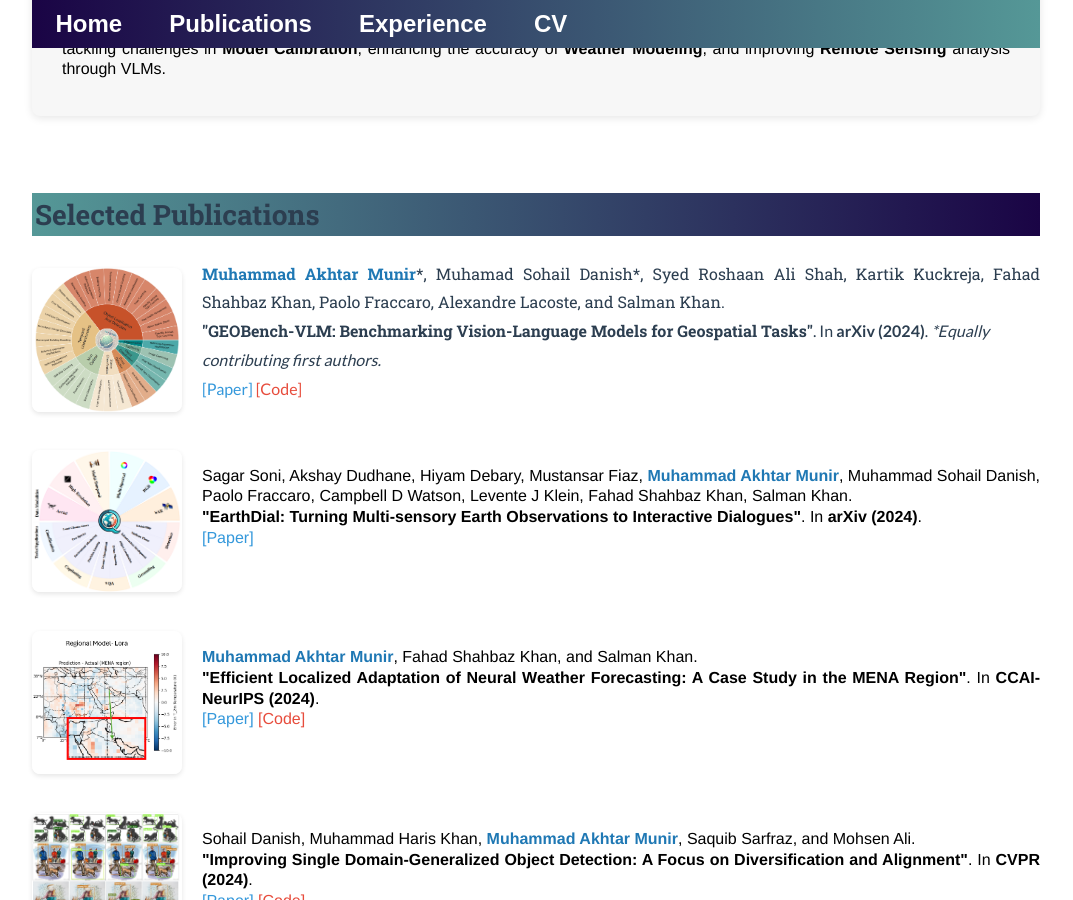
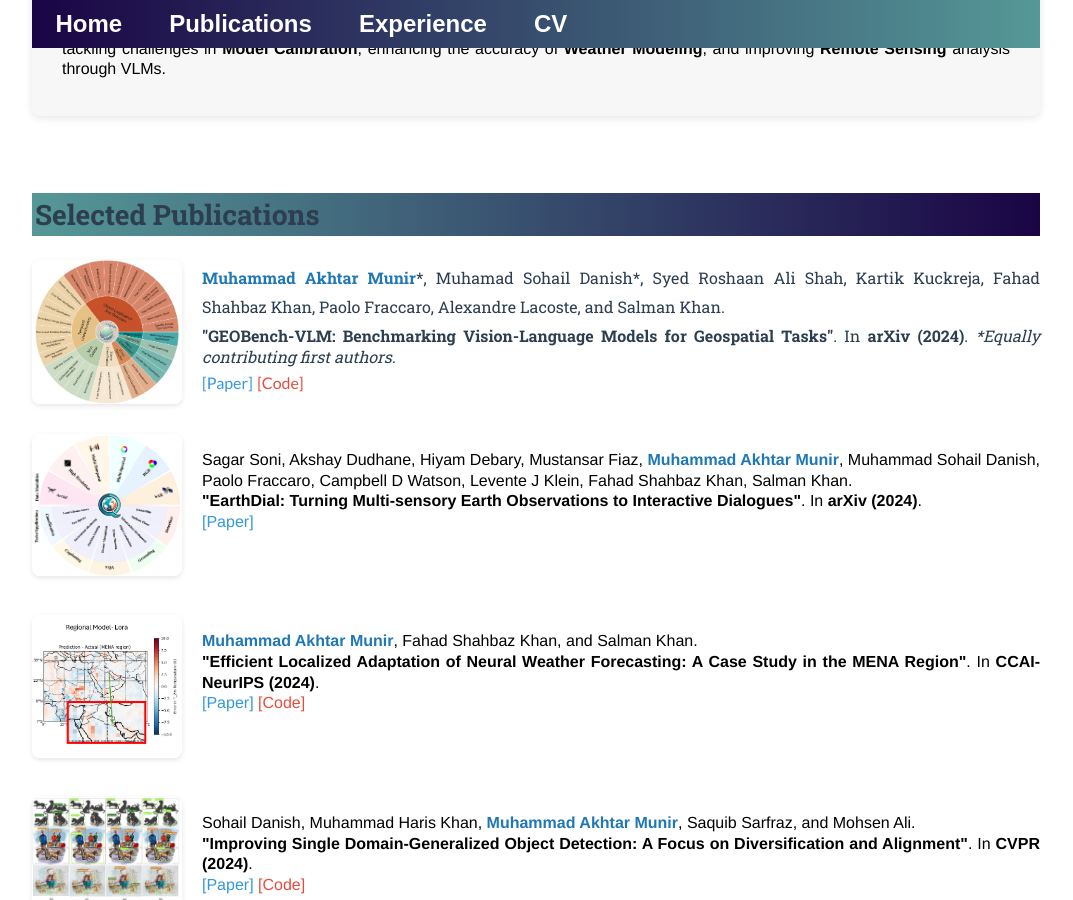
Before and after one commit to akhtarvision/akhtarvision.github.io, a Jekyll site: the page built from index.html, in a window 1280 px wide and 900 px high, scrolled down 392 px. Shown: the whole window, without its empty margins (104-1177 px from the left). Built offline with Jekyll 4.4.1, drawn with Linux system fonts in a browser that asks for light colours.

Commit message:
Update index.html

```diff
--- a/index.html
+++ b/index.html
@@ -60,14 +60,16 @@
 
             <!-- Publication Details -->
             <div style="flex: 1;">
-                <p style="margin: 0;">
-                    <p style="font-family: 'Roboto Slab', serif; font-size: 16px; line-height: 1.8; color: #2c3e50; margin: 0;">
-                        <b style="font-family: 'Roboto Slab', serif; color: #1f78b4;">Muhammad Akhtar Munir</b>*, Muhamad Sohail Danish*, Syed Roshaan Ali Shah, Kartik Kuckreja, Fahad Shahbaz Khan, Paolo Fraccaro, Alexandre Lacoste, and Salman Khan.
-                    </p>
-                    <strong style="font-family: 'Roboto Slab', serif; font-size: 16px; color: #2c3e50;">"GEOBench-VLM: Benchmarking Vision-Language Models for Geospatial Tasks"</strong>.
-                    In <strong>arXiv (2024)</strong>. <i>*Equally contributing first authors.</i><br>
-                    <a href="https://arxiv.org/pdf/2411.19325" style="text-decoration: none; color: #3498db;">[Paper]</a>
-                    <a href="https://github.com/The-AI-Alliance/GEO-Bench-VLM" style="text-decoration: none; color: #e74c3c;">[Code]</a>
+                <p style="font-family: 'Roboto Slab', serif; font-size: 16px; line-height: 1.8; color: #2c3e50; margin: 0;">
+                    <b style="color: #1f78b4;">Muhammad Akhtar Munir</b>*, Muhamad Sohail Danish*, Syed Roshaan Ali Shah, Kartik Kuckreja, Fahad Shahbaz Khan, Paolo Fraccaro, Alexandre Lacoste, and Salman Khan.
+                </p>
+                <p style="font-family: 'Roboto Slab', serif; font-size: 16px; color: #2c3e50; margin: 5px 0;">
+                    <strong>"GEOBench-VLM: Benchmarking Vision-Language Models for Geospatial Tasks"</strong>.
+                    In <strong>arXiv (2024)</strong>. <i>*Equally contributing first authors.</i>
+                </p>
+                <p style="margin: 5px 0;">
+                    <a href="https://arxiv.org/pdf/2411.19325" style="font-family: 'Lato', sans-serif; text-decoration: none; color: #3498db;">[Paper]</a>
+                    <a href="https://github.com/The-AI-Alliance/GEO-Bench-VLM" style="font-family: 'Lato', sans-serif; text-decoration: none; color: #e74c3c;">[Code]</a>
                 </p>
             </div>
         </li>
```
